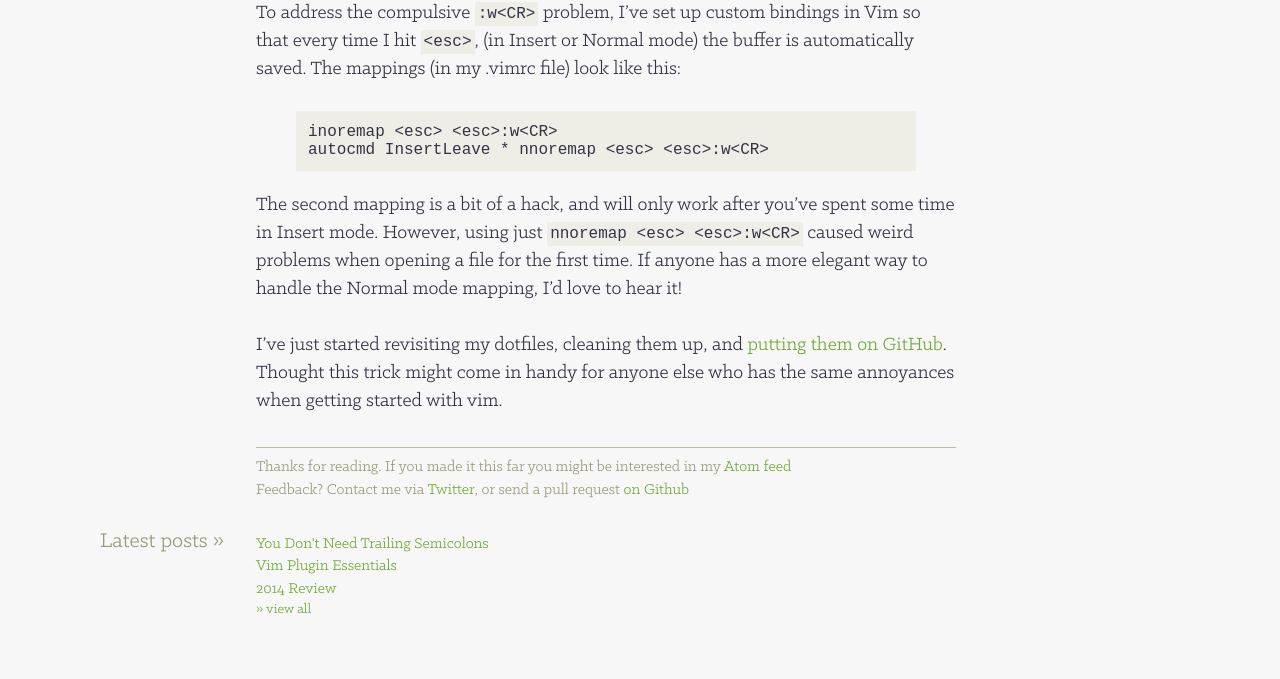
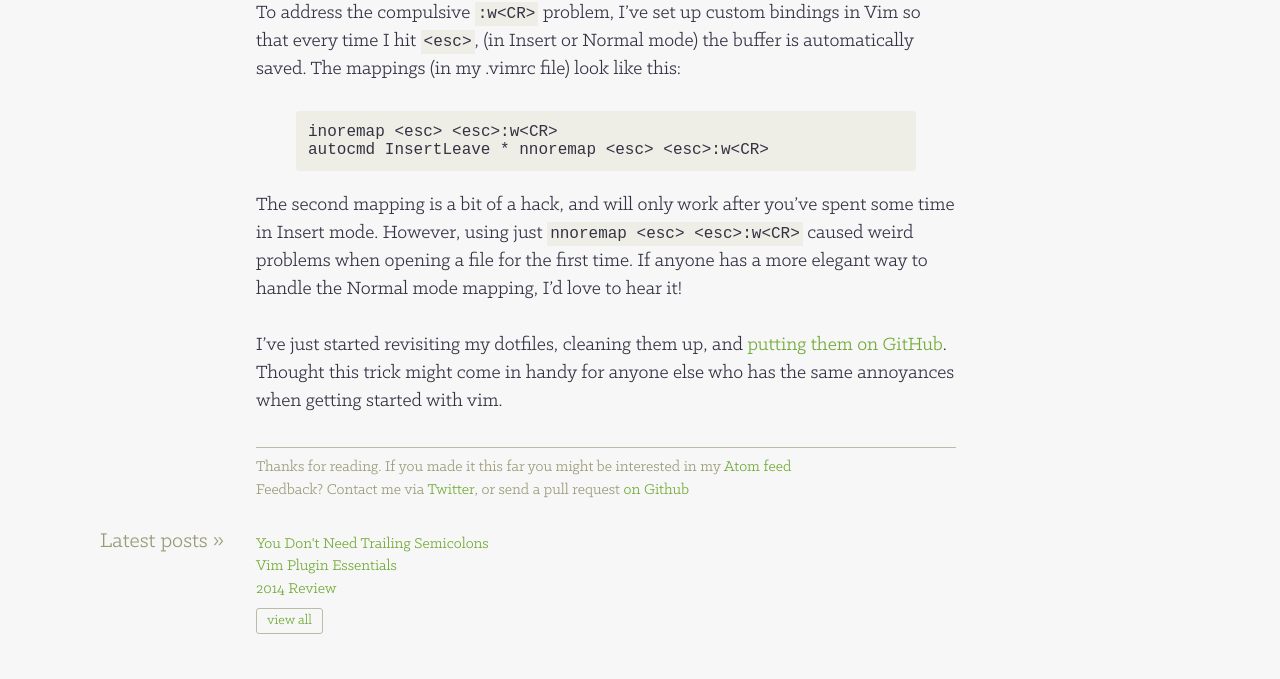
Before and after one commit to af/af.github.com, a Jekyll site: the page built from _posts/2013-10-27-favourite-vim-trick.md, in a window 1280 px wide. Shown: the part 982-1661 px from the top of the page. Built offline with Jekyll 4.4.1, drawn with Linux system fonts in a browser that asks for light colours; Markdown is read by kramdown in place of the engine named in the settings.

Commit message:
Small template tweaks

```diff
--- a/_layouts/post.html
+++ b/_layouts/post.html
@@ -24,7 +24,7 @@ layout: base
             {% for post in site.posts limit:3 %}
                 <div class="item"><a href="{{ post.url }}">{{ post.title }}</a></div>
             {% endfor %}
-            <a class="viewall" href="/posts">&raquo; view all</a>
+            <a class="viewall" href="/posts">view all</a>
         </section>
     </footer>
 </article>
--- a/assets/main.css
+++ b/assets/main.css
@@ -29,6 +29,7 @@ a.visited:hover {
 pre {
   background: #eeeee7;
   padding: 0.2em;
+  border-radius: 3px;
 }
 code {
   background: #eeeee7;
@@ -238,6 +239,11 @@ ul.posts li {
   line-height: 1.4;
 }
 .post .latest .viewall {
+  display: inline-block;
+  padding: 3px 10px;
+  margin-top: 0.5rem;
+  border: 1px solid #bba;
+  border-radius: 3px;
   font-size: 0.9em;
 }
 @media screen and (max-width: 800px) {
--- a/styles/_common.styl
+++ b/styles/_common.styl
@@ -44,6 +44,7 @@ a, a.visited
 pre
     background: $colours.codeBg
     padding: 0.2em
+    border-radius: 3px
 
 code
     background: $colours.codeBg
--- a/styles/layout.styl
+++ b/styles/layout.styl
@@ -139,6 +139,11 @@ ul.posts
             line-height: 1.4
 
         .viewall
+            display: inline-block
+            padding: 3px 10px
+            margin-top: 0.5rem
+            border: 1px solid #bba
+            border-radius: 3px
             font-size: 0.9em
 
 
```
